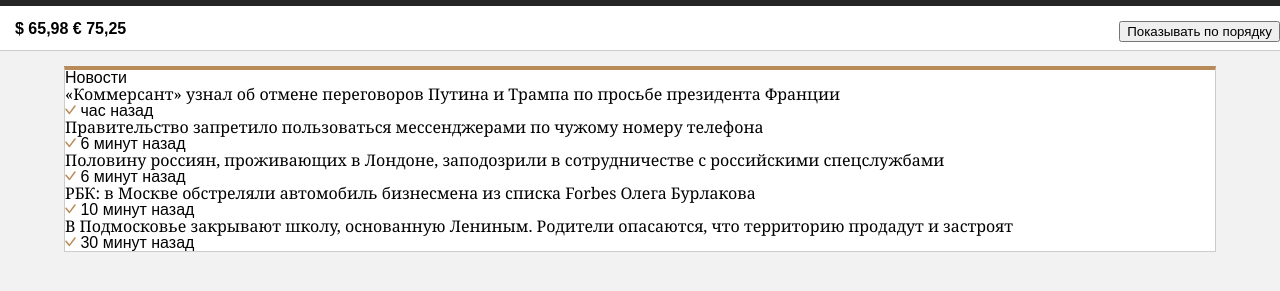
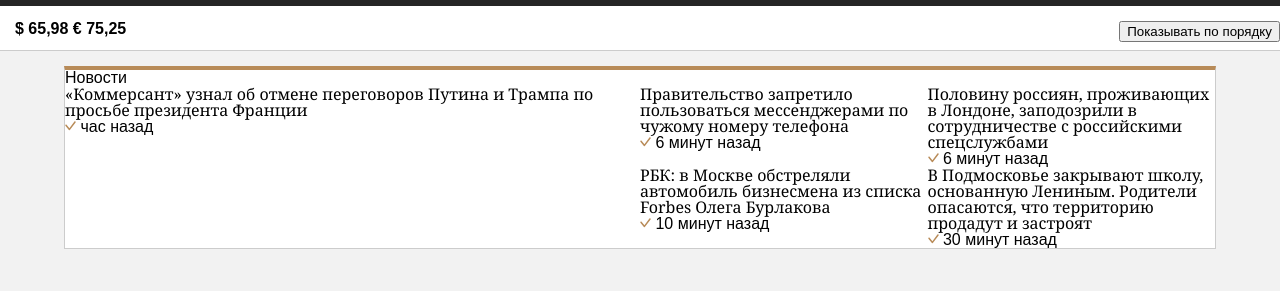
Before and after one commit to antonina-vetlugaeva/3OTR-Meduza-1, a plain HTML site: page index.html in a window 1280 px wide. Shown: the part 39-330 px from the top of the page. Drawn offline with Linux system fonts and the light colour scheme.

Commit message:
Первый вариант как расположить блоки как на Медузе

```diff
--- a/styles/style.css
+++ b/styles/style.css
@@ -83,3 +83,27 @@ section {
   border-top: 4px solid #b88b58;
   background-color: #fff;
 }
+
+.container {
+  display: flex;
+}
+
+.is-important {
+  width: 50%;
+}
+
+.container-right {
+  display: flex;
+
+  width: 50%;
+
+  flex-flow: row wrap;
+}
+
+.container-right .card {
+  display: inline-flex;
+
+  width: 50%;
+
+  flex-flow: column nowrap;
+}
```
